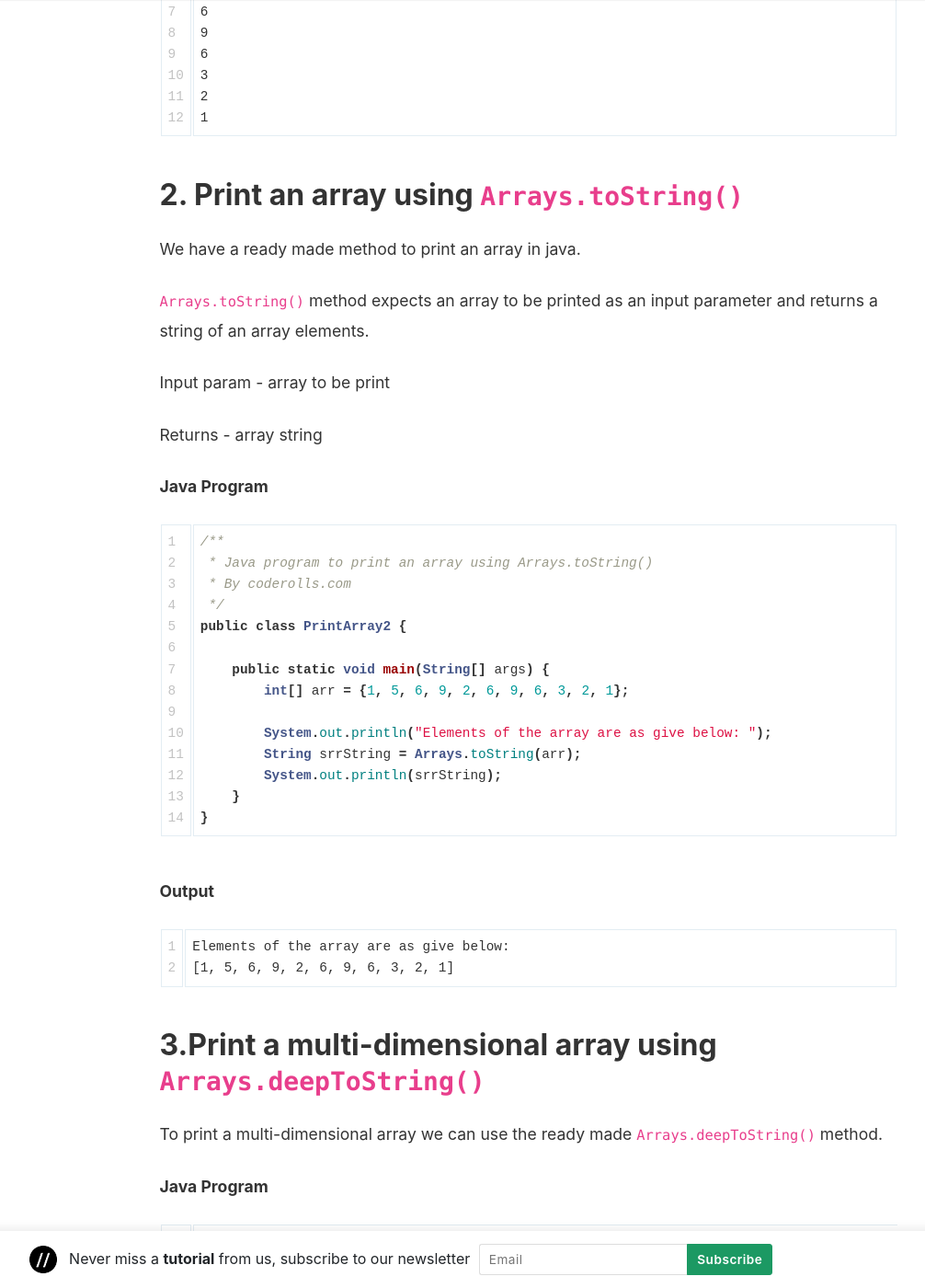
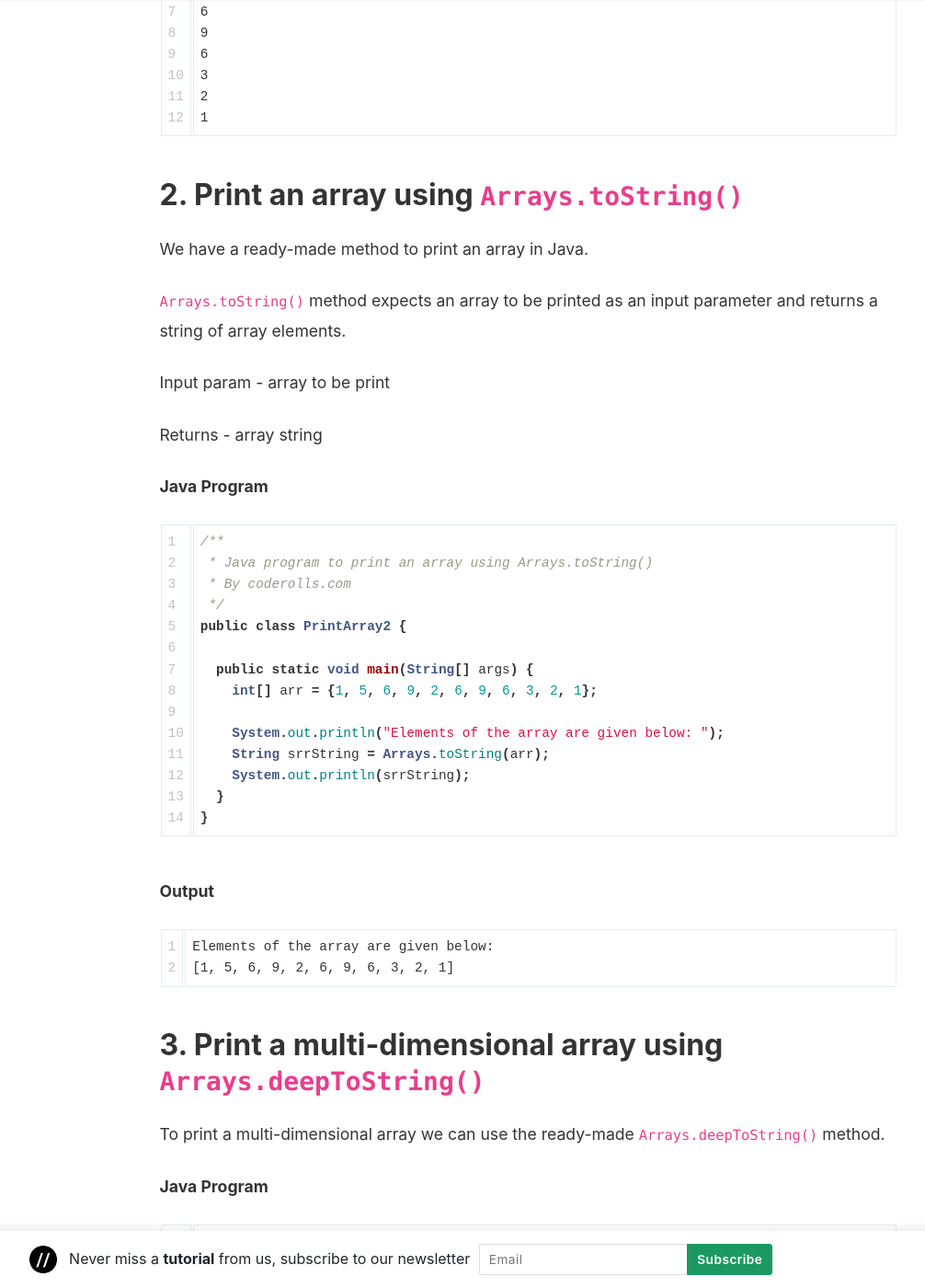
Before and after one commit to coderolls/coderolls-blog, a Jekyll site: the page built from _posts/java-basic/2023-12-11-print-array-in-java.md, in a window 1280 px wide and 1400 px high, scrolled down 1405 px. Shown: the whole window at 92% size, without its empty margins (204-1210 px from the left). Built offline with Jekyll 4.4.1, drawn with Linux system fonts in a browser that asks for light colours; nearby versions of some CDN libraries; comment, search, counter and statistics services are not loaded; some of the changed text lies outside the part shown.

Commit message:
Update 2023-12-11-print-array-in-java.md

````diff
--- a/_posts/java-basic/2023-12-11-print-array-in-java.md
+++ b/_posts/java-basic/2023-12-11-print-array-in-java.md
@@ -29,14 +29,14 @@ Here, we are iterating over an array and printing each elements.
  */
 public class PrintArray {
 
-    public static void main(String[] args) {
-        int[] arr = {1, 5, 6, 9, 2, 6, 9, 6, 3, 2, 1};
+  public static void main(String[] args) {
+    int[] arr = {1, 5, 6, 9, 2, 6, 9, 6, 3, 2, 1};
 
-        System.out.println("Elements of the array are as give below: ");
-        for (int i : arr) {
-            System.out.println(i);
-        }
+    System.out.println("Elements of the array are given below: ");
+    for (int i: arr) {
+      System.out.println(i);
     }
+  }
 }
 ```
 
@@ -59,9 +59,9 @@ Elements of the array are as give below:
 
 ## 2. Print an array using `Arrays.toString()`
 
-We have a ready made method to print an array in java.
+We have a ready-made method to print an array in Java.
 
-`Arrays.toString()` method expects an array to be printed as an input parameter and returns a string of an array elements.
+`Arrays.toString()` method expects an array to be printed as an input parameter and returns a string of array elements.
 
 Input param - array to be  print
 
@@ -76,28 +76,28 @@ Returns - array string
  */
 public class PrintArray2 {
 
-    public static void main(String[] args) {
-        int[] arr = {1, 5, 6, 9, 2, 6, 9, 6, 3, 2, 1};
+  public static void main(String[] args) {
+    int[] arr = {1, 5, 6, 9, 2, 6, 9, 6, 3, 2, 1};
 
-        System.out.println("Elements of the array are as give below: ");
-        String srrString = Arrays.toString(arr);
-        System.out.println(srrString);
-    }
+    System.out.println("Elements of the array are given below: ");
+    String srrString = Arrays.toString(arr);
+    System.out.println(srrString);
+  }
 }
 ```
 
 **Output**
 
 ```
-Elements of the array are as give below:
+Elements of the array are given below:
 [1, 5, 6, 9, 2, 6, 9, 6, 3, 2, 1]
 ```
 
 
 
-## 3.Print a multi-dimensional array using `Arrays.deepToString()`
+## 3. Print a multi-dimensional array using `Arrays.deepToString()`
 
-To print a multi-dimensional array we can use the ready made `Arrays.deepToString()` method.
+To print a multi-dimensional array we can use the ready-made `Arrays.deepToString()` method.
 
 **Java Program**
 
@@ -112,28 +112,27 @@ import java.util.Arrays;
  */
 public class PrintArray3 {
 
-    public static void main(String[] args) {
-        int[][] arr = {{1, 5, 8, 7}, {2, 6, 9, 6,}};
+  public static void main(String[] args) {
+    int[][] arr = {{1, 5, 8, 7}, {2, 6, 9, 6,}};
 
-        System.out.println("Elements of the multi-dimensional array are as give below: ");
-        String srrString = Arrays.deepToString(arr);
-        System.out.println(srrString);
-    }
+    System.out.println("Elements of the multi-dimensional array are given below: ");
+    String srrString = Arrays.deepToString(arr);
+    System.out.println(srrString);
+  }
 }
 ```
-
 {% endraw %}
 
 **Output**
 
 ```
-Elements of the multi-dimensional array are as give below:
+Elements of the multi-dimensional array are given below:
 [[1, 5, 8, 7], [2, 6, 9, 6]]
 ```
 
 ## 4. Print an array using Java 8 Streams
 
-In Java 8 Streams, we can use the `foreach()` method to print each elements of an array.
+In Java 8 Streams, we can use the `foreach()` method to print each element of an array.
 
 **Java Program**
 
@@ -146,19 +145,19 @@ import java.util.Arrays;
  */
 public class PrintArray4 {
 
-    public static void main(String[] args) {
-        int[] arr = {1, 5, 8, 7, 2, 6, 9, 6};
+  public static void main(String[] args) {
+    int[] arr = {1, 5, 8, 7, 2, 6, 9, 6};
 
-        System.out.println("Elements of the array are as give below: ");
-        Arrays.stream(arr).forEach(System.out::println);
-    }
+    System.out.println("Elements of the array are as given below: ");
+    Arrays.stream(arr).forEach(System.out::println);
+  }
 }
 ```
 
 **Output**
 
 ```
-Elements of the array are as give below:
+Elements of the array are as given below:
 1
 5
 8
````
Also changed, not shown: other parts of _posts/java-basic/2023-12-11-print-array-in-java.md (+2 -2 lines).
